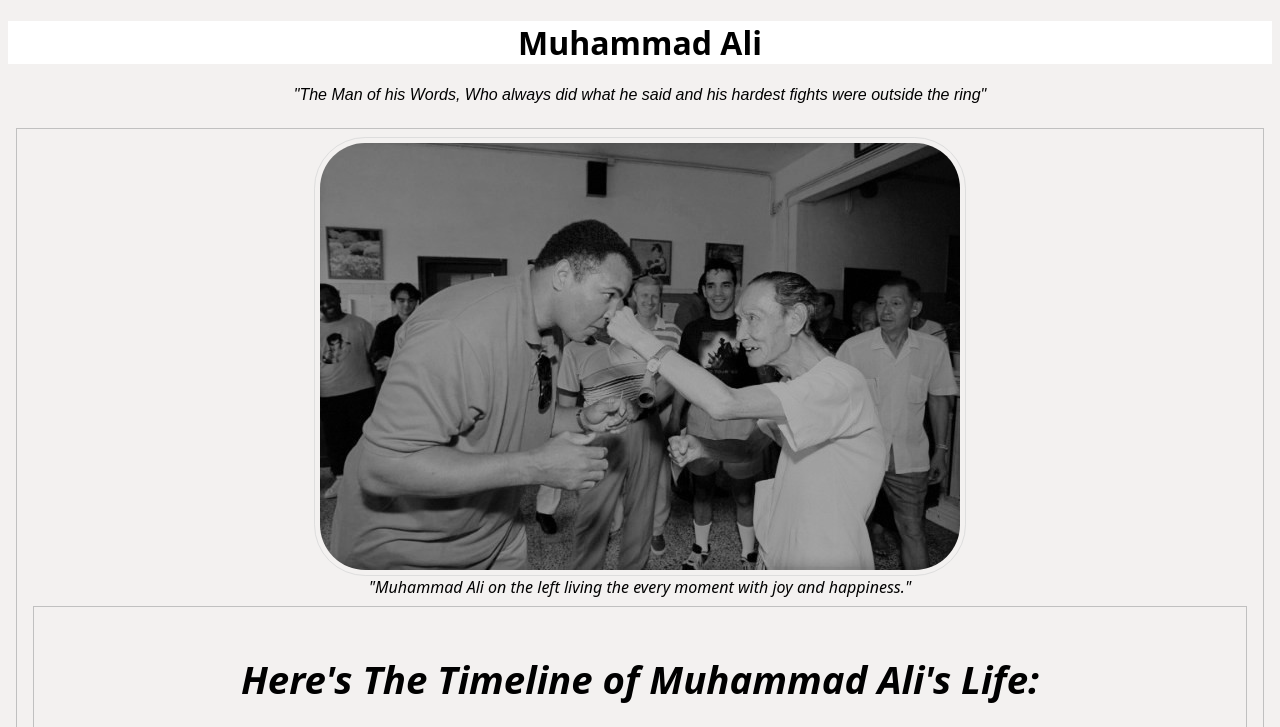
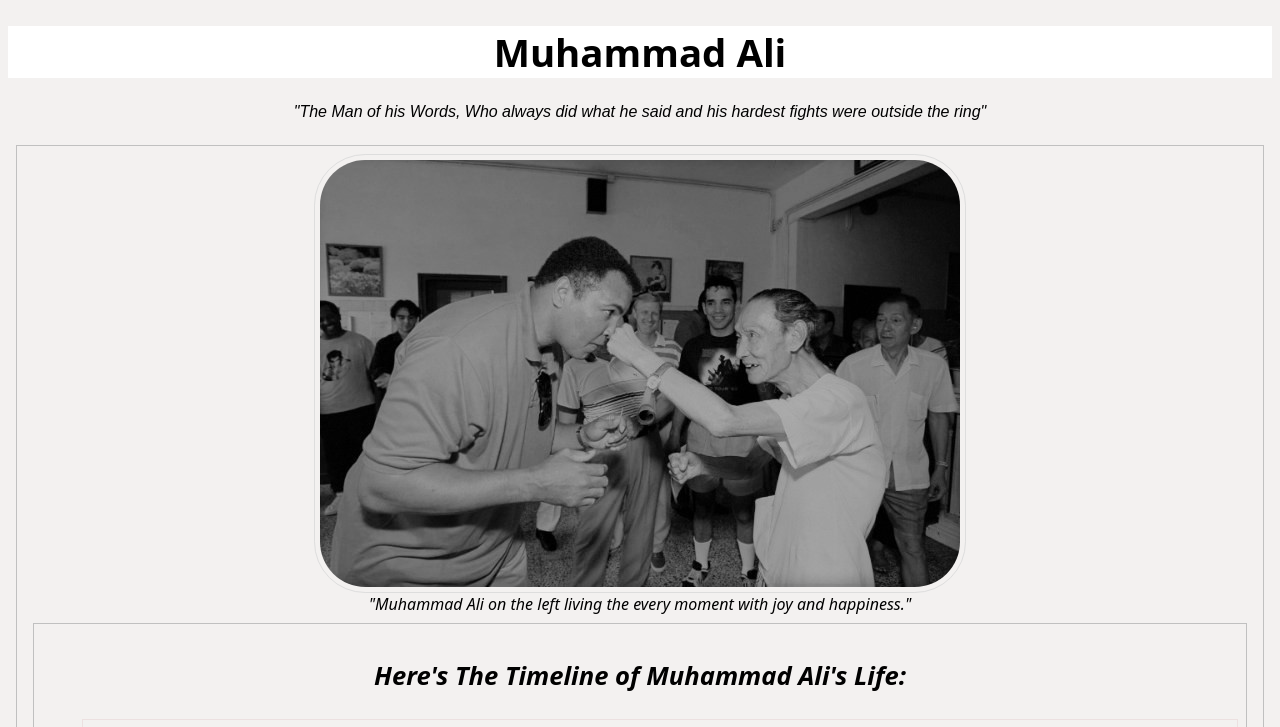
Before and after one commit to roshan-ican/Tribute-Page, a plain HTML site: page index.html in a window 1280 px wide. Shown: the top 727 px of the page. Drawn offline with Linux system fonts and the light colour scheme.

Commit message:
all test passed

```diff
--- a/index.html
+++ b/index.html
@@ -8,7 +8,7 @@
   </head>
   <body>
     <main id="main">
-      <h1 id="title">Muhammad Ali</h1>
+      <h1 id="title"style="font-size:3vw">Muhammad Ali</h1>
       <p>
         "The Man of his Words, Who always did what he said and his hardest
         fights were outside the ring"
@@ -20,7 +20,7 @@
         </figcaption>
     <figure>
         <section id="tribute-info">
-            <h3 id="headline" style="font-size:3vw">Here's The Timeline of Muhammad Ali's Life:</h3>
+            <h3 id="headline" style="font-size:2vw">Here's The Timeline of Muhammad Ali's Life:</h3>
             <ul>
                 <div>
                 <li><b>Jan. 17, 1942</b>: Cassius Clay is born in Louisville, Kentucky, Yes He wasn't a Muslim from the Birth.</li>
@@ -82,12 +82,14 @@
           color: black;
           background-color: white;
           max-width: 100vw;
+          font-size: 1.75em;
+          font-weight: bold;
       }
       h3 {
           text-align: center;
           max-width: 100vw;
           color:black;
-          font-size: 1.17em;
+          font-size: 1em;
           font-weight: bold;
       }
 
```
